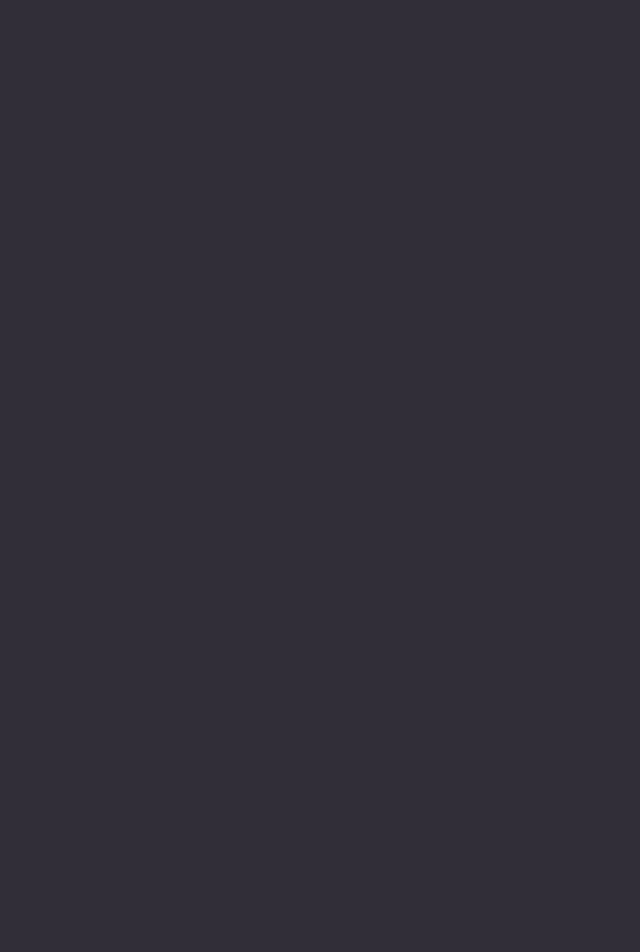
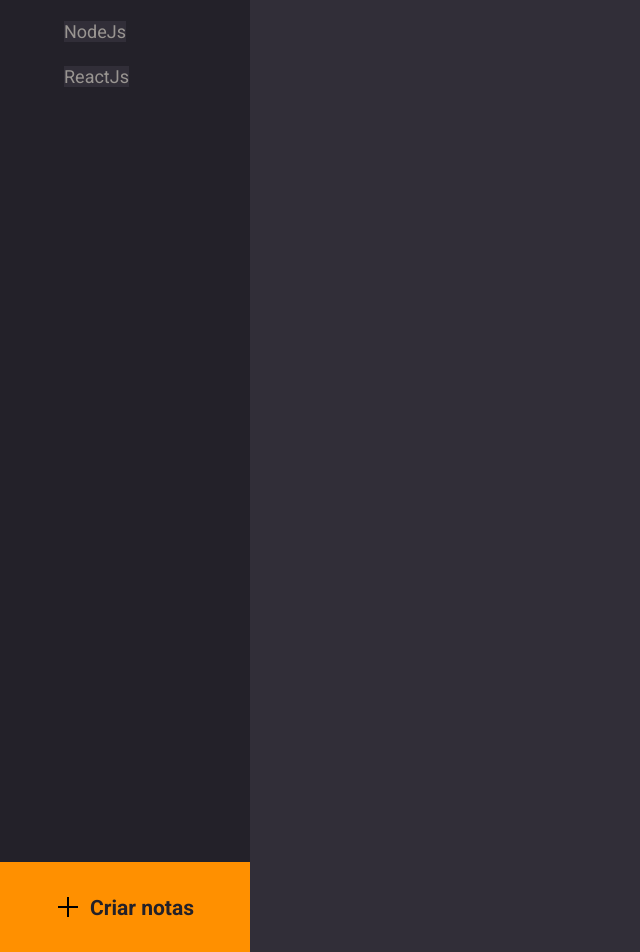
Before and after one commit to wagnerfelten/Rocket-Notes, a React (Vite) app: page / in a window 1280 px wide. Shown: the part 193-1145 px from the top of the page, without its empty margins (0-640 px from the left). Before the commit the page ends 800 px from the top, so only its background shows below. Built offline with nearby package versions, Linux system fonts and the light colour scheme.

Commit message:
Criado button de criação de notas da aplicacao

```diff
--- a/src/Pages/Home/Style.js
+++ b/src/Pages/Home/Style.js
@@ -42,8 +42,16 @@ export const Content = styled.div`
 `;
 
 
-export const Menu = styled.div`
+export const Menu = styled.ul`
+    grid-area: menu;
+    height: 950px;
+    padding: 64px;
+    list-style: none;
+    background-color: ${({theme}) => theme.COLORS.BACKGROUND_900};
 
+    > li{
+        margin-bottom: 24px;
+    }
 `;
 
 
@@ -53,5 +61,14 @@ export const Search = styled.div`
 
 
 export const Newnotes = styled.div`
+    grid-area: newnote;
+    display: flex;
+    align-items: center;
+    justify-content: center;
+    gap: 10px;
 
+    background-color: ${({theme}) => theme.COLORS.ORANGE};
+    color: ${({theme}) => theme.COLORS.BACKGROUND_900};
+    font-size: 18px;
+    height: 90px;
 `;
--- a/src/Pages/Home/index.jsx
+++ b/src/Pages/Home/index.jsx
@@ -1,12 +1,11 @@
 import { ContainerHome, Brand, Menu, Search, Content, Newnotes } from "./Style";
-
+import sinalMais from "../../img/mais.svg"
 import Header from "../../components/Header";
 import ButtonText from "../../components/ButtonText";
 
-  function Home(){
-    return(
+function Home() {
+  return (
     <ContainerHome>
-
       <Brand>
         <h1>Rockte Notes</h1>
       </Brand>
@@ -14,24 +13,27 @@
       <Header />
 
       <Menu>
-            <ButtonText title="Todos"/>
+        <li>
+          <ButtonText title="Todos" isActive/>
+        </li>
+        <li>
           <ButtonText title="NodeJs" />
-            <ButtonText title="ReactJs"/>
+        </li>
+        <li>
+          <ButtonText title="ReactJs" />
+        </li>
       </Menu>
 
-         <Search>
+      <Search></Search>
 
-         </Search>
-
-         <Content>
-
-         </Content>
+      <Content></Content>
 
       <Newnotes>
-
+        <img src={sinalMais} />
+        <h3>Criar notas</h3>
       </Newnotes>
     </ContainerHome>
   );
- };
+}
 
 export default Home;
--- a/src/components/ButtonText/index.jsx
+++ b/src/components/ButtonText/index.jsx
@@ -1,8 +1,8 @@
 import { ContainerText } from "./style";
 
-export default function ButtonText({title,isActive, ...rest}){
+export default function ButtonText({title,isActive = false, ...rest}){
     return(
-        <ContainerText type="button" isActive {...rest}>
+        <ContainerText type="button" isActive={isActive} {...rest}>
             {title}
         </ContainerText>
     );
--- a/src/components/ButtonText/style.js
+++ b/src/components/ButtonText/style.js
@@ -2,7 +2,7 @@ import styled from "styled-components";
 
 export const ContainerText = styled.button`
     background-color: ${({theme}) => theme.COLORS.BACKGROUND_800};
-    color: ${({theme, isActive}) => isActive ? theme.COLORS.GRAY_100 :theme.COLORS.ORANGE};
+    color: ${({theme, isActive}) => isActive ? theme.COLORS.ORANGE :theme.COLORS.GRAY_100};
 
     font-size: 18px;
     border: none;
```
Also changed, not shown: src/img/mais.svg (added). Lines whose indentation alone changed are shown as unchanged.
